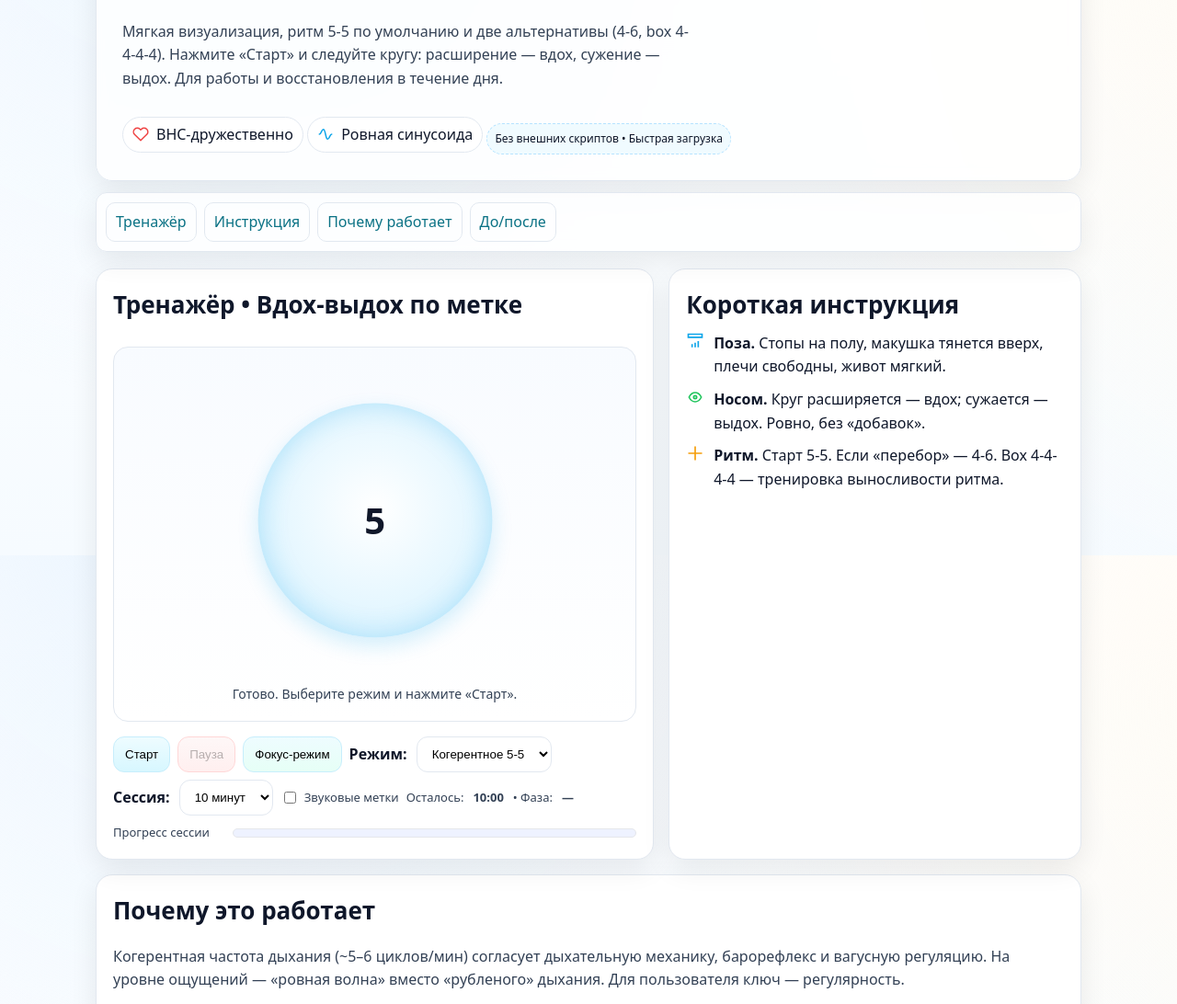
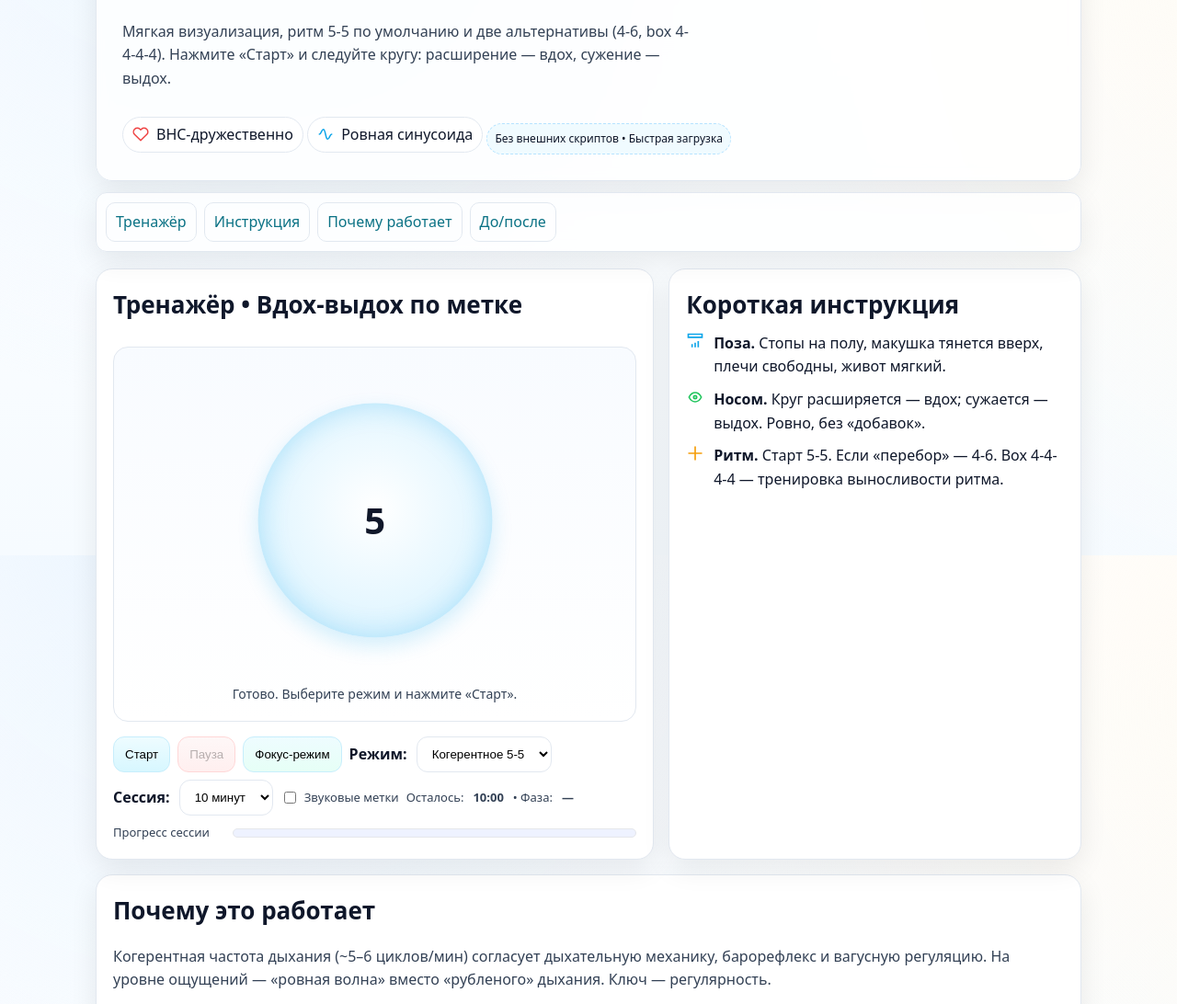
Before and after one commit to dokDeev/CoherentBreathing-2, a plain HTML site: page index.html in a window 1280 px wide. Shown: the part 196-1288 px from the top of the page at 92% size. Drawn offline with Linux system fonts and the light colour scheme.

Commit message:
Update index.html

```diff
--- a/index.html
+++ b/index.html
@@ -8,7 +8,7 @@
   <link rel="canonical" href="https://dokdeev.github.io/CoherentBreathing-2/">
   <meta name="theme-color" content="#e6f3ff">
 
-  <!-- Open Graph / Twitter — баннер с GitHub CDN, без загрузок -->
+  <!-- Open Graph / Twitter — баннер с GitHub CDN, без загрузок файлов -->
   <meta property="og:title" content="Когерентное дыхание 5:5 — тренажёр">
   <meta property="og:description" content="Анимированный тренажёр дыхания: 5-5, 4-6 и box 4-4-4-4. Инструкции и чек-лист.">
   <meta property="og:type" content="website">
@@ -44,24 +44,21 @@
     <header class="hero" role="banner">
       <div class="kicker">ПРАКТИКА • ВНС • АНТИСТРЕСС</div>
       <h1>Когерентное дыхание 5:5 — тренажёр прямо на странице</h1>
-      <p class="sub">Мягкая визуализация, ритм 5-5 по умолчанию и две альтернативы (4-6, box 4-4-4-4).
-        Нажмите «Старт» и следуйте кругу: расширение — вдох, сужение — выдох. Для работы и восстановления в течение дня.</p>
+      <p class="sub">Мягкая визуализация, ритм 5-5 по умолчанию и две альтернативы (4-6, box 4-4-4-4). Нажмите «Старт» и следуйте кругу: расширение — вдох, сужение — выдох.</p>
       <div class="cta">
         <span class="pill" aria-hidden="true">
-          <svg viewBox="0 0 24 24" fill="none" stroke="#ef4444" stroke-width="2" stroke-linecap="round" stroke-linejoin="round">
-            <path d="M20.8 4.6a5.5 5.5 0 0 0-7.8 0L12 5.6l-1-1a5.5 5.5 0 0 0-7.8 7.8l1 1L12 21l7.8-7.6 1-1a5.5 5.5 0 0 0 0-7.8z"/>
-          </svg> ВНС-дружественно
+          <svg viewBox="0 0 24 24" fill="none" stroke="#ef4444" stroke-width="2" stroke-linecap="round" stroke-linejoin="round"><path d="M20.8 4.6a5.5 5.5 0 0 0-7.8 0L12 5.6l-1-1a5.5 5.5 0 0 0-7.8 7.8l1 1L12 21l7.8-7.6 1-1a5.5 5.5 0 0 0 0-7.8z"/></svg>
+          ВНС-дружественно
         </span>
         <span class="pill" aria-hidden="true">
-          <svg viewBox="0 0 24 24" fill="none" stroke="#0ea5e9" stroke-width="2" stroke-linecap="round" stroke-linejoin="round">
-            <path d="M3 12c3 0 3-7 6-7s3 14 6 14 3-7 6-7"/>
-          </svg> Ровная синусоида
+          <svg viewBox="0 0 24 24" fill="none" stroke="#0ea5e9" stroke-width="2" stroke-linecap="round" stroke-linejoin="round"><path d="M3 12c3 0 3-7 6-7s3 14 6 14 3-7 6-7"/></svg>
+          Ровная синусоида
         </span>
         <span class="badge">Без внешних скриптов • Быстрая загрузка</span>
       </div>
     </header>
 
-    <!-- Липкая навигация -->
+    <!-- Навигация -->
     <nav class="topnav" aria-label="Навигация по разделам">
       <a href="#coach">Тренажёр</a>
       <a href="#inst">Инструкция</a>
@@ -144,7 +141,7 @@
       <!-- Почему это работает -->
       <section class="card" id="why" style="margin-top:16px" aria-labelledby="why-title">
         <h2 id="why-title">Почему это работает</h2>
-        <p class="muted">Когерентная частота дыхания (~5–6 циклов/мин) согласует дыхательную механику, барорефлекс и вагусную регуляцию. На уровне ощущений — «ровная волна» вместо «рубленого» дыхания. Для пользователя ключ — регулярность.</p>
+        <p class="muted">Когерентная частота дыхания (~5–6 циклов/мин) согласует дыхательную механику, барорефлекс и вагусную регуляцию. На уровне ощущений — «ровная волна» вместо «рубленого» дыхания. Ключ — регулярность.</p>
         <div class="row">
           <span class="pill">
             <svg viewBox="0 0 24 24" fill="none" stroke="#0ea5e9" stroke-width="2"><path d="M4 14s1-4 8-4 8 4 8 4v2H4z"/><path d="M10 10V7a2 2 0 1 1 4 0v3"/></svg>
```
